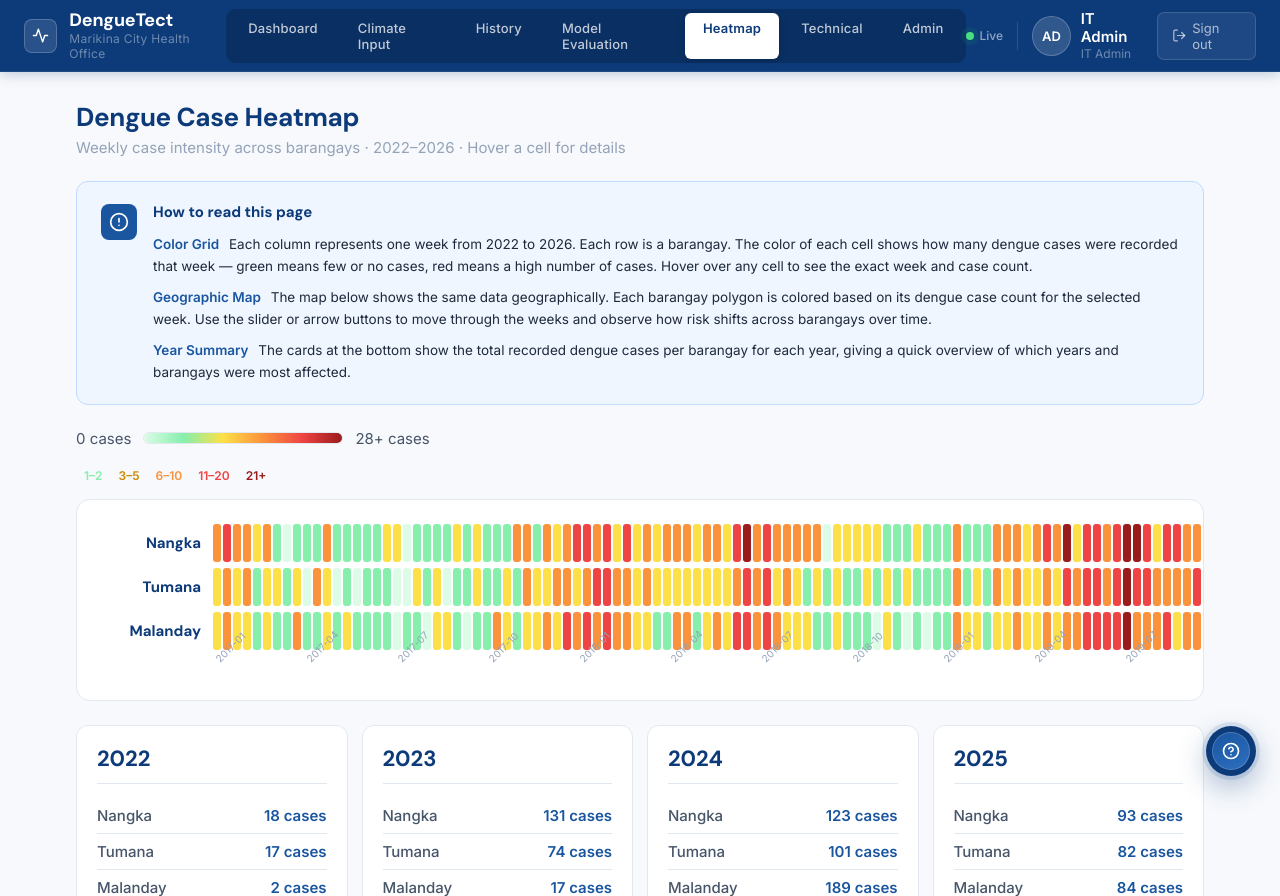
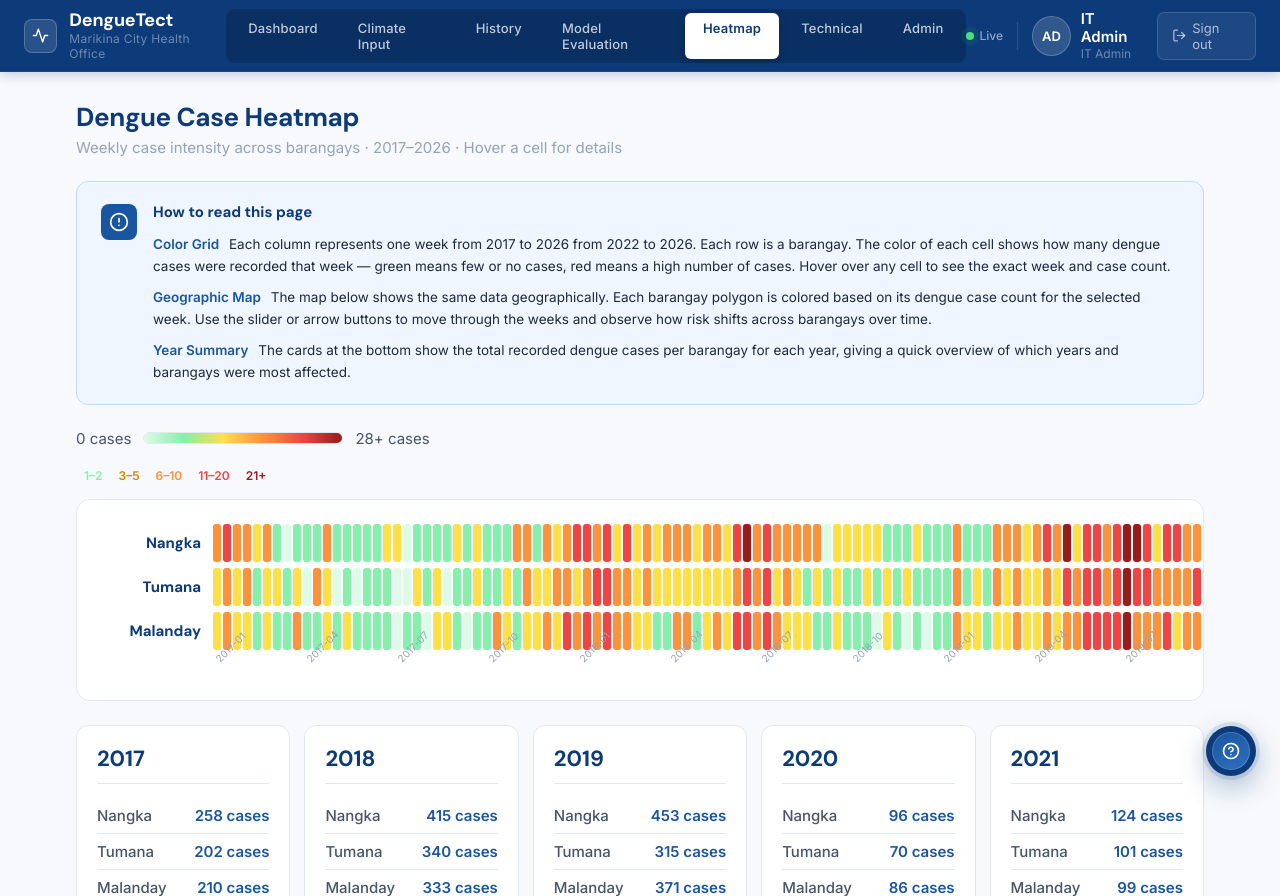
Before and after one commit to DevNigelSan/DengueTect, a Flask app: page /heatmap in a window 1280 px wide. Shown: the top 896 px of the page. Run offline with Flask 3, Linux system fonts and the light colour scheme; the visitor is signed in with stand-in values (Sample User, id 1); parts of the project's set-up code (start-up, migrations or seed data) failed here and were passed over.

Commit message:
Align heatmap tooltips with the legend and derive year ranges from the data

```diff
--- a/app/routes.py
+++ b/app/routes.py
@@ -228,7 +228,9 @@ def heatmap():
     heatmap_path = Path(__file__).resolve().parent.parent / 'data' / 'heatmap.json'
     with open(heatmap_path, 'r') as f:
         heatmap_data = json.load(f)
-    return render_template('heatmap.html', heatmap_data=heatmap_data)
+    first_brgy = next(iter(heatmap_data['barangays'].values()), [])
+    years = sorted({int(entry['week'][:4]) for entry in first_brgy}) or [date.today().year]
+    return render_template('heatmap.html', heatmap_data=heatmap_data, years=years)
 
 
 @main.route('/technical')
--- a/app/static/css/heatmap.css
+++ b/app/static/css/heatmap.css
@@ -205,7 +205,7 @@
 /* ── YEAR SUMMARY ── */
 .heatmap-summary-grid {
   display: grid;
-  grid-template-columns: repeat(4, 1fr);
+  grid-template-columns: repeat(auto-fit, minmax(180px, 1fr));
   gap: 14px;
 }
 
--- a/app/templates/heatmap.html
+++ b/app/templates/heatmap.html
@@ -70,7 +70,7 @@
     <div class="page-header">
       <div>
         <h1 class="page-title">Dengue Case Heatmap</h1>
-        <p class="page-sub">Weekly case intensity across barangays · 2022–2026 · Hover a cell for details</p>
+        <p class="page-sub">Weekly case intensity across barangays · {{ years[0] }}–{{ years[-1] }} · Hover a cell for details</p>
       </div>
     </div>
 
@@ -88,7 +88,7 @@
         <div class="heatmap-guide-body">
           <div class="heatmap-guide-item">
             <span class="heatmap-guide-label">Color Grid</span>
-            Each column represents one week from 2022 to 2026. Each row is a barangay. The color of each cell shows how many dengue cases were recorded that week — green means few or no cases, red means a high number of cases. Hover over any cell to see the exact week and case count.
+            Each column represents one week from {{ years[0] }} to {{ years[-1] }} from 2022 to 2026. Each row is a barangay. The color of each cell shows how many dengue cases were recorded that week — green means few or no cases, red means a high number of cases. Hover over any cell to see the exact week and case count.
           </div>
           <div class="heatmap-guide-item">
             <span class="heatmap-guide-label">Geographic Map</span>
@@ -166,7 +166,6 @@
 
     <!-- YEAR SUMMARY -->
     <div class="heatmap-summary-grid">
-      {% set years = [2022, 2023, 2024, 2025] %}
       {% for year in years %}
       <div class="heatmap-summary-card">
         <div class="heatmap-summary-year">{{ year }}</div>
@@ -230,21 +229,27 @@
       const cases = parseInt(cell.dataset.cases);
       const week  = cell.dataset.week;
       const brgy  = cell.dataset.brgy;
-      const risk  = cases >= 5 ? 'High' : cases >= 2 ? 'Moderate' : cases > 0 ? 'Low' : 'None';
-      const color = cases >= 5 ? '#DC2626' : cases >= 2 ? '#D97706' : cases > 0 ? '#16A34A' : '#94A3B8';
+      const level = cases === 0 ? 'No cases'
+                  : cases <= 2  ? 'Low (1–2 cases)'
+                  : cases <= 5  ? 'Moderate (3–5 cases)'
+                  : cases <= 10 ? 'Elevated (6–10 cases)'
+                  : cases <= 20 ? 'High (11–20 cases)'
+                  : 'Very high (21+ cases)';
+      const swatch = cell.style.background;
 
       tooltip.innerHTML = `
         <div class="tt-brgy">${brgy}</div>
         <div class="tt-week">Week of ${week}</div>
         <div class="tt-cases">${cases} case${cases !== 1 ? 's' : ''}</div>
-        <div class="tt-risk" style="color:${color}">${risk} Risk</div>
+        <div class="tt-risk"><span style="display:inline-block;width:10px;height:10px;border-radius:3px;background:${swatch};margin-right:6px;vertical-align:middle;"></span>${level}</div>
       `;
       tooltip.style.display = 'block';
     });
 
     cell.addEventListener('mousemove', (e) => {
-      tooltip.style.left = (e.pageX + 12) + 'px';
-      tooltip.style.top  = (e.pageY - 40) + 'px';
+      const flip = e.clientX + tooltip.offsetWidth + 24 > window.innerWidth;
+      tooltip.style.left = (flip ? e.clientX - tooltip.offsetWidth - 12 : e.clientX + 12) + 'px';
+      tooltip.style.top  = (e.clientY - 40) + 'px';
     });
 
     cell.addEventListener('mouseleave', () => {
```
